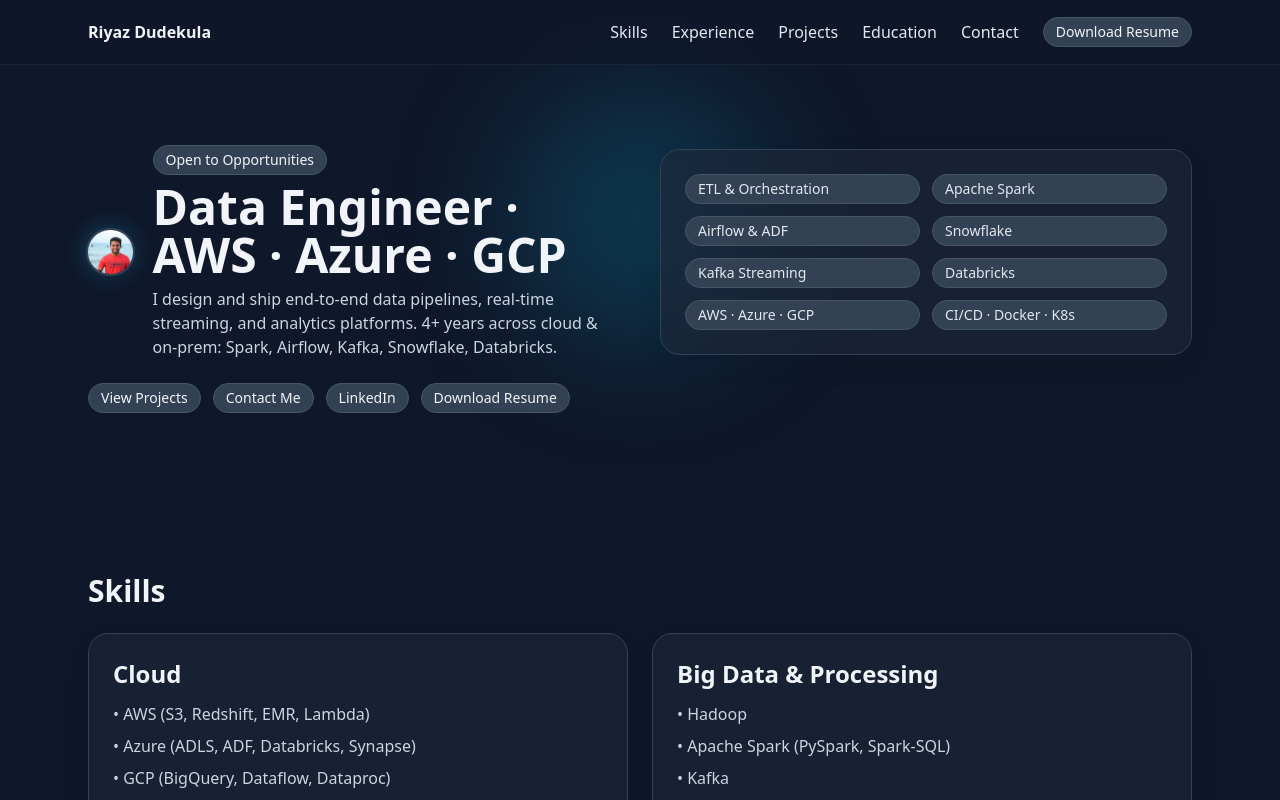
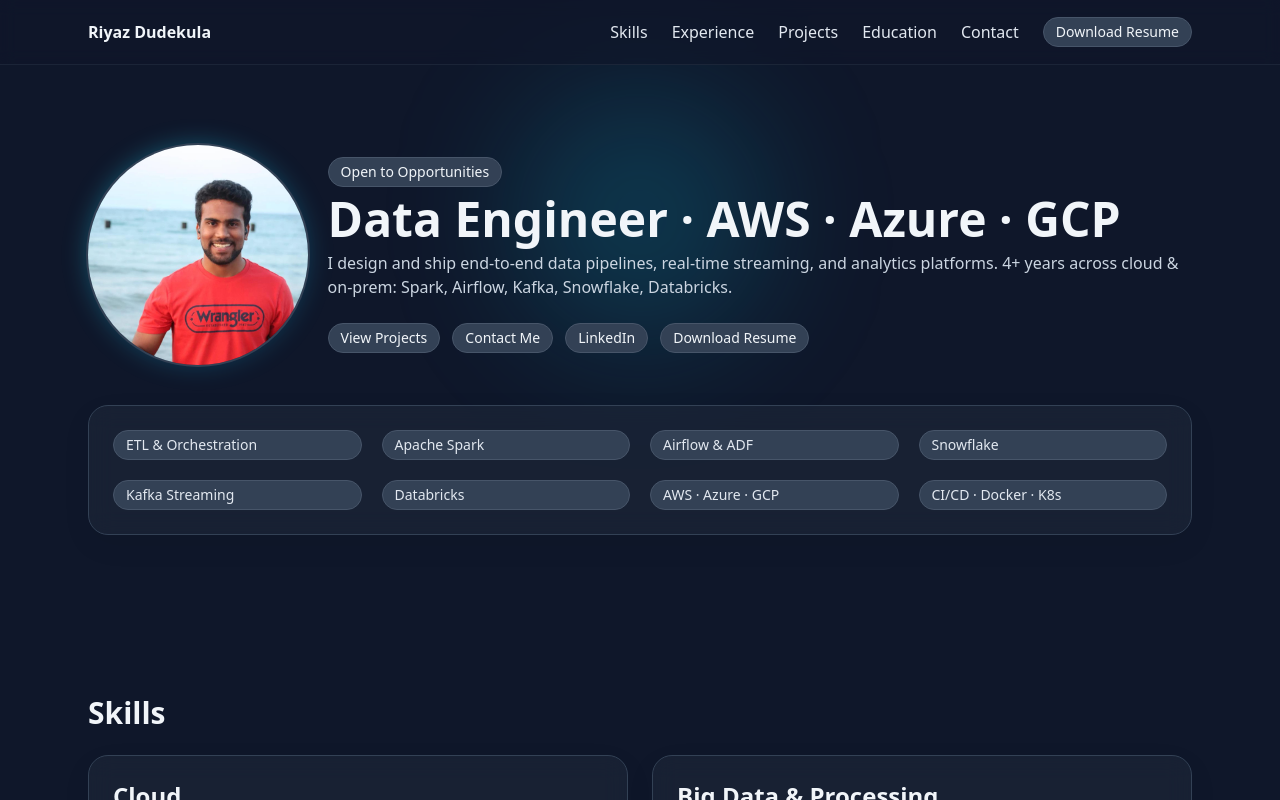
Before and after one commit to riyaz04032001/riyaz-portfolio, a Next.js app: page / in a window 1280 px wide. Shown: the top 800 px of the page. Built offline with nearby package versions, Linux system fonts and the light colour scheme.

Commit message:
implemented download feature

```diff
--- a/app/(site)/components/Contact.tsx
+++ b/app/(site)/components/Contact.tsx
@@ -8,7 +8,7 @@
             Email: <a href="mailto:riyaz.d1604@gmail.com">riyaz.d1604@gmail.com</a>
           </p>
           <p className="text-slate-300 mt-2">
-            LinkedIn: <a href="https://www.linkedin.com/in/DudekulaRiyaz01" target="_blank" rel="noreferrer">/in/DudekulaRiyaz01</a>
+            LinkedIn: <a href="https://www.linkedin.com/in/DudekulaRiyaz4" target="_blank" rel="noreferrer">/in/DudekulaRiyaz4</a>
           </p>
           <p className="text-slate-400 mt-2">Kansas, USA</p>
         </div>
--- a/app/(site)/components/Header.tsx
+++ b/app/(site)/components/Header.tsx
@@ -16,7 +16,8 @@
           <a href="#projects" className="text-slate-200 hover:text-white">Projects</a>
           <a href="#education" className="text-slate-200 hover:text-white">Education</a>
           <a href="#contact" className="text-slate-200 hover:text-white">Contact</a>
-          <a href="/Riyaz_Dudekula_Resume.pdf" className="badge">Download Resume</a>
+          <a href="/Riyaz_Dudekula_Resume.pdf" className="badge" download="Riyaz_Dudekula_Resume.pdf">Download Resume</a>
+
         </nav>
       </div>
     </header>
--- a/app/(site)/components/Hero.tsx
+++ b/app/(site)/components/Hero.tsx
@@ -10,31 +10,59 @@
         <div className="mx-auto h-64 w-64 blur-3xl rounded-full bg-cyan-500/20 translate-y-6"></div>
       </div>
 
-      <div className="container grid gap-10 md:grid-cols-2 items-center">
+      <div className="container grid gap-10 md:grid-cols-1 items-center">
         <div className="flex items-center gap-5">
           <div className="relative">
             <div className="absolute inset-0 rounded-full bg-gradient-to-br from-cyan-400/40 to-sky-500/20 blur-md"></div>
             <Image
               src="/profile.jpg"
               alt="Riyaz Dudekula headshot"
-              width={120}
-              height={120}
+              width={320}
+              height={320}
               className="relative rounded-full ring-2 ring-slate-700"
               priority
             />
           </div>
           <div>
-            <div className="inline-flex items-center gap-2 badge mb-2">Open to Opportunities</div>
+            <div className="inline-flex items-center gap-3 badge mb-2">
+              Open to Opportunities
+            </div>
             <h1>Data Engineer · AWS · Azure · GCP</h1>
             <p className="mt-2 text-slate-300">
-              I design and ship end-to-end data pipelines, real-time streaming, and analytics platforms.
-              4+ years across cloud & on-prem: Spark, Airflow, Kafka, Snowflake, Databricks.
+              I design and ship end-to-end data pipelines, real-time streaming,
+              and analytics platforms. 4+ years across cloud & on-prem: Spark,
+              Airflow, Kafka, Snowflake, Databricks.
             </p>
+
+            <div className="mt-6 flex gap-3">
+              <a className="badge" href="#projects">
+                View Projects
+              </a>
+              <a className="badge" href="mailto:riyaz.d1604@gmail.com">
+                Contact Me
+              </a>
+              <a
+                className="badge"
+                target="_blank"
+                href="https://www.linkedin.com/in/DudekulaRiyaz4"
+              >
+                LinkedIn
+              </a>
+              <a
+                className="badge"
+                href="/Riyaz_Dudekula_Resume.pdf"
+                download="Riyaz_Dudekula_Resume.pdf"
+              >
+                Download Resume
+              </a>
+            </div>
+
+
           </div>
+
         </div>
-
         <div className="card p-6">
-          <ul className="grid grid-cols-2 gap-3 text-slate-200">
+          <ul className="grid grid-cols-4 gap-5 text-slate-200">
             <li className="badge">ETL & Orchestration</li>
             <li className="badge">Apache Spark</li>
             <li className="badge">Airflow & ADF</li>
@@ -46,13 +74,6 @@
           </ul>
         </div>
       </div>
-
-      <div className="container mt-6 flex gap-3">
-        <a className="badge" href="#projects">View Projects</a>
-        <a className="badge" href="mailto:riyaz.d1604@gmail.com">Contact Me</a>
-        <a className="badge" target="_blank" href="https://www.linkedin.com/in/DudekulaRiyaz01">LinkedIn</a>
-        <a className="badge" href="/Riyaz_Dudekula_Resume.pdf">Download Resume</a>
-      </div>
     </section>
   );
 }
```
Also changed, not shown: 1 other file (tests, documents, lock files or other folders).
